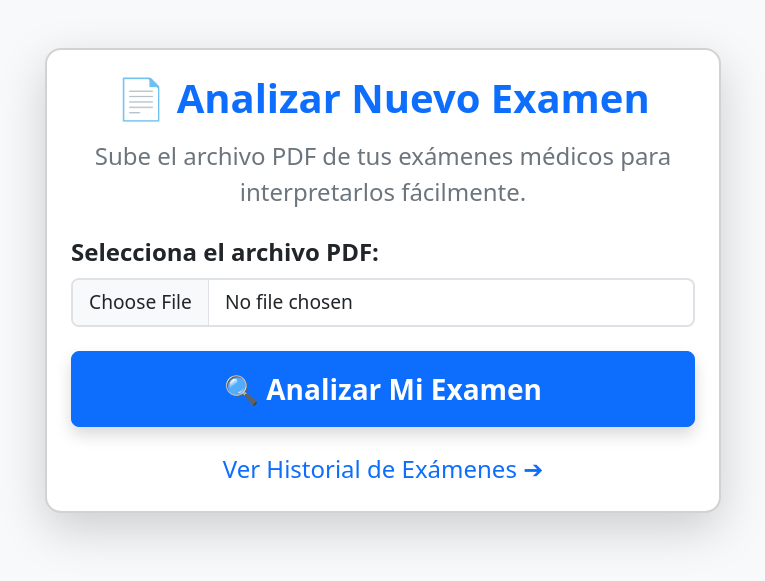
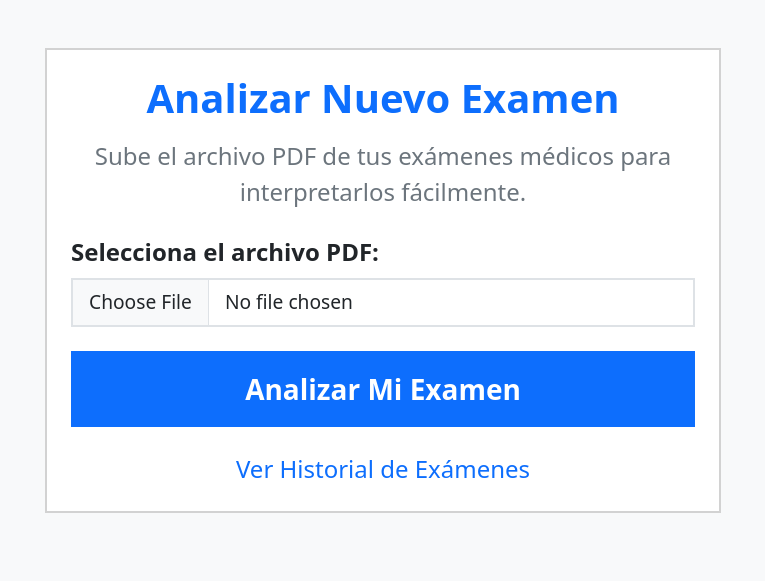
Before and after one commit to Mirzzo0o/ExMedAd, a Django app: page /exams/subir/ in a window 1280 px wide. Shown: the top 581 px of the page, without its empty margins (257-1022 px from the left). Run offline with Django 5.2, Linux system fonts and the light colour scheme.

Commit message:
Pequeños cambios de frontend

```diff
--- a/Exmedad/exams/templates/exams/subir_examen.html
+++ b/Exmedad/exams/templates/exams/subir_examen.html
@@ -7,21 +7,21 @@
 </head>
 <body class="bg-light">
     <div class="container my-5" style="max-width: 700px;">
-        <div class="card p-4 shadow-lg border-2 rounded-4">
-            <h1 class="fw-bold text-primary mb-3 text-center">📄 Analizar Nuevo Examen</h1>
+        <div class="card p-4 border-2 rounded-0">
+            <h1 class="fw-bold text-primary mb-3 text-center">Analizar Nuevo Examen</h1>
             <p class="fs-4 text-secondary text-center mb-4">Sube el archivo PDF de tus exámenes médicos para interpretarlos fácilmente.</p>
 
             <form method="POST" enctype="multipart/form-data">
                 {% csrf_token %}
                 <div class="mb-4">
                     <label for="archivo_pdf" class="form-label fs-4 fw-bold">Selecciona el archivo PDF:</label>
-                    <input class="form-control form-control-lg border-2" type="file" id="archivo_pdf" name="archivo_pdf" accept=".pdf" required style="font-size: 1.2rem;">
+                    <input class="form-control form-control-lg border-2 rounded-0" type="file" id="archivo_pdf" name="archivo_pdf" accept=".pdf" required style="font-size: 1.2rem;">
                 </div>
-                <button type="submit" class="btn btn-primary btn-lg w-100 fw-bold py-3 fs-3 shadow">🔍 Analizar Mi Examen</button>
+                <button type="submit" class="btn btn-primary btn-lg w-100 fw-bold py-3 fs-3 rounded-0">Analizar Mi Examen</button>
             </form>
 
             <div class="text-center mt-4">
-                <a href="{% url 'historial_examenes' %}" class="fs-4 text-decoration-none">Ver Historial de Exámenes ➔</a>
+                <a href="{% url 'historial_examenes' %}" class="fs-4 text-decoration-none">Ver Historial de Exámenes</a>
             </div>
         </div>
     </div>
```
Also changed, not shown: Exmedad/exams/templates/exams/detalle_examen.html (+5 -6 lines), Exmedad/exams/templates/exams/historial.html (+5 -5 lines).
